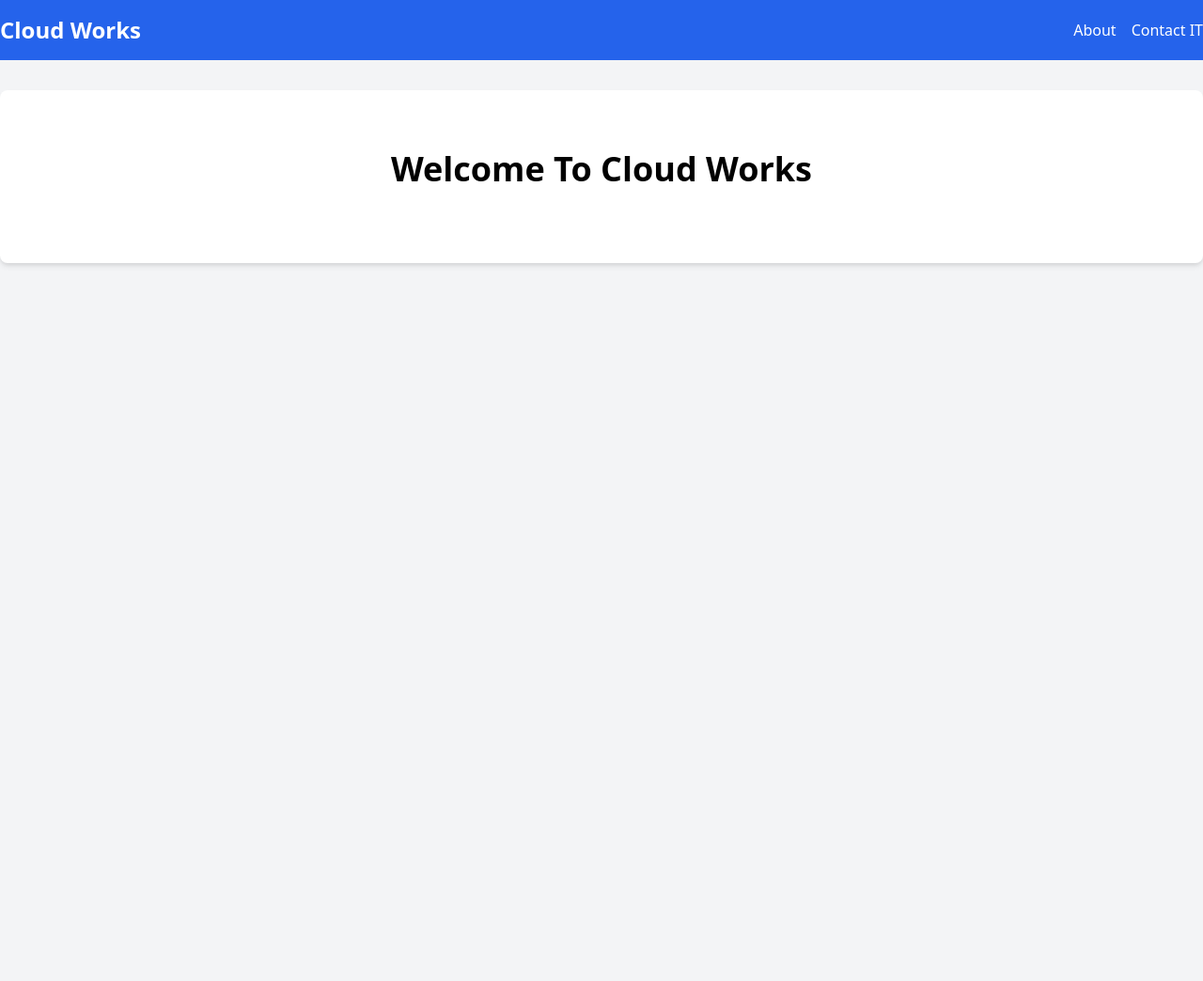
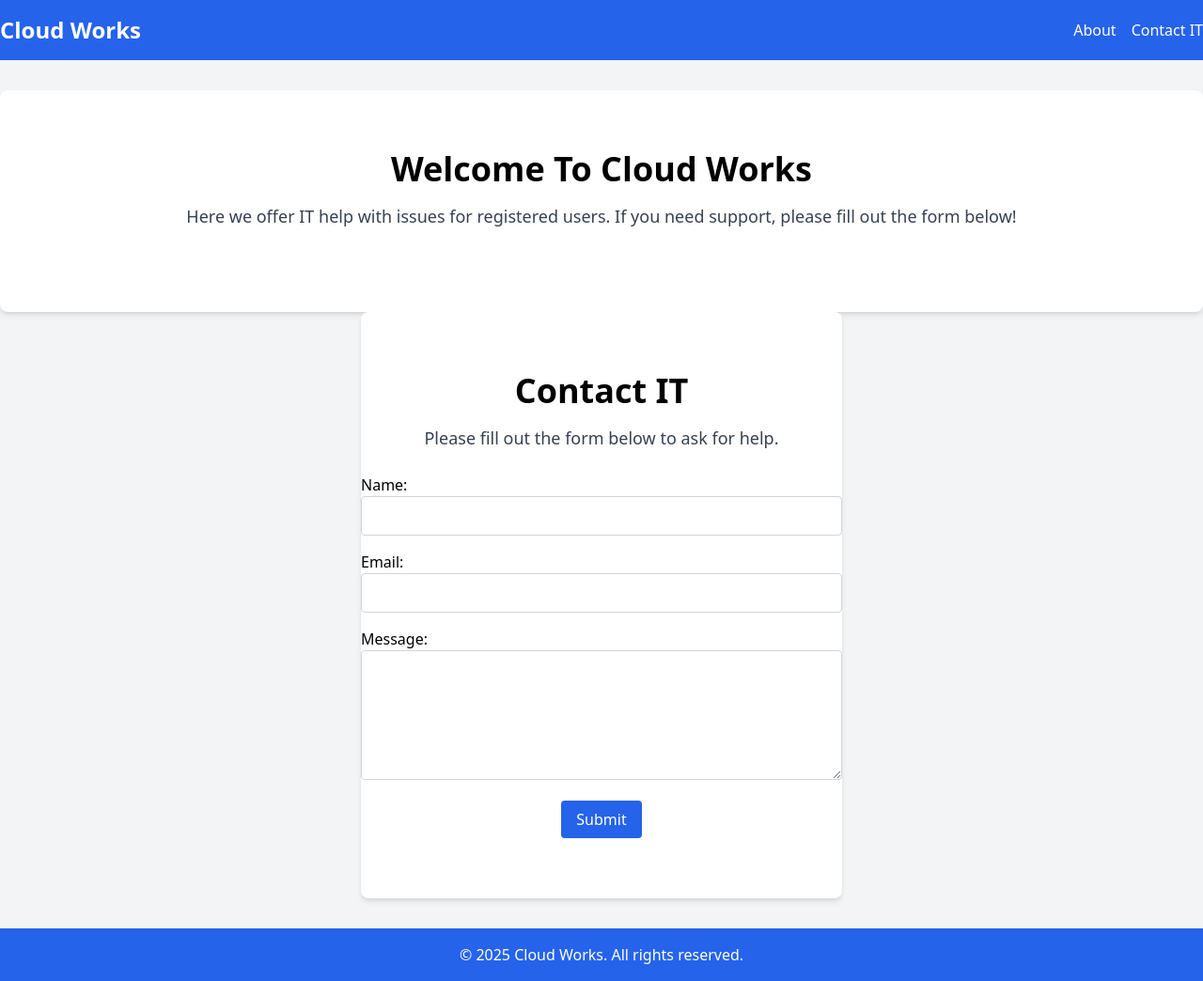
Before and after one commit to nclliammmmm/nclliammmmm.github.io, a plain HTML site: page index.html in a window 1280 px wide. Shown: the whole page at 94% size. Before the commit the page ends 800 px from the top, so only its background shows below. Drawn offline with nearby package versions, Linux system fonts and the light colour scheme.

Commit message:
Update index.html
Full .html

```diff
--- a/index.html
+++ b/index.html
@@ -43,4 +43,36 @@
         <!-- About Section -->
         <section id="about" class="text-center py-16 bg-white shadow-md rounded-lg">
             <h2 class="text-4xl font-bold mb-4">Welcome To Cloud Works</h2>
-            <p class="text-lg text-gray-
+            <p class="text-lg text-gray-700 mb-6">Here we offer IT help with issues for registered users. If you need support, please fill out the form below!</p>
+        </section>
+
+        <!-- Contact IT Section with Form -->
+        <section id="contact" class="text-center py-16 bg-white shadow-md rounded-lg max-w-lg mx-auto">
+            <h2 class="text-4xl font-bold mb-4">Contact IT</h2>
+            <p class="text-lg text-gray-700 mb-6">Please fill out the form below to ask for help.</p>
+            <form onsubmit="sendEmail(event)" class="space-y-4">
+                <div>
+                    <label for="name" class="block text-left">Name:</label>
+                    <input type="text" id="name" name="name" required class="w-full border border-gray-300 p-2 rounded"/>
+                </div>
+                <div>
+                    <label for="email" class="block text-left">Email:</label>
+                    <input type="email" id="email" name="email" required class="w-full border border-gray-300 p-2 rounded"/>
+                </div>
+                <div>
+                    <label for="message" class="block text-left">Message:</label>
+                    <textarea id="message" name="message" rows="5" required class="w-full border border-gray-300 p-2 rounded"></textarea>
+                </div>
+                <button type="submit" class="bg-blue-600 text-white px-4 py-2 rounded hover:bg-blue-700 transition">Submit</button>
+            </form>
+        </section>
+
+    </main>
+
+    <!-- Footer Section -->
+    <footer class="bg-blue-600 text-white text-center py-4">
+        <p>&copy; 2025 Cloud Works. All rights reserved.</p>
+    </footer>
+
+</body>
+</html>
```
